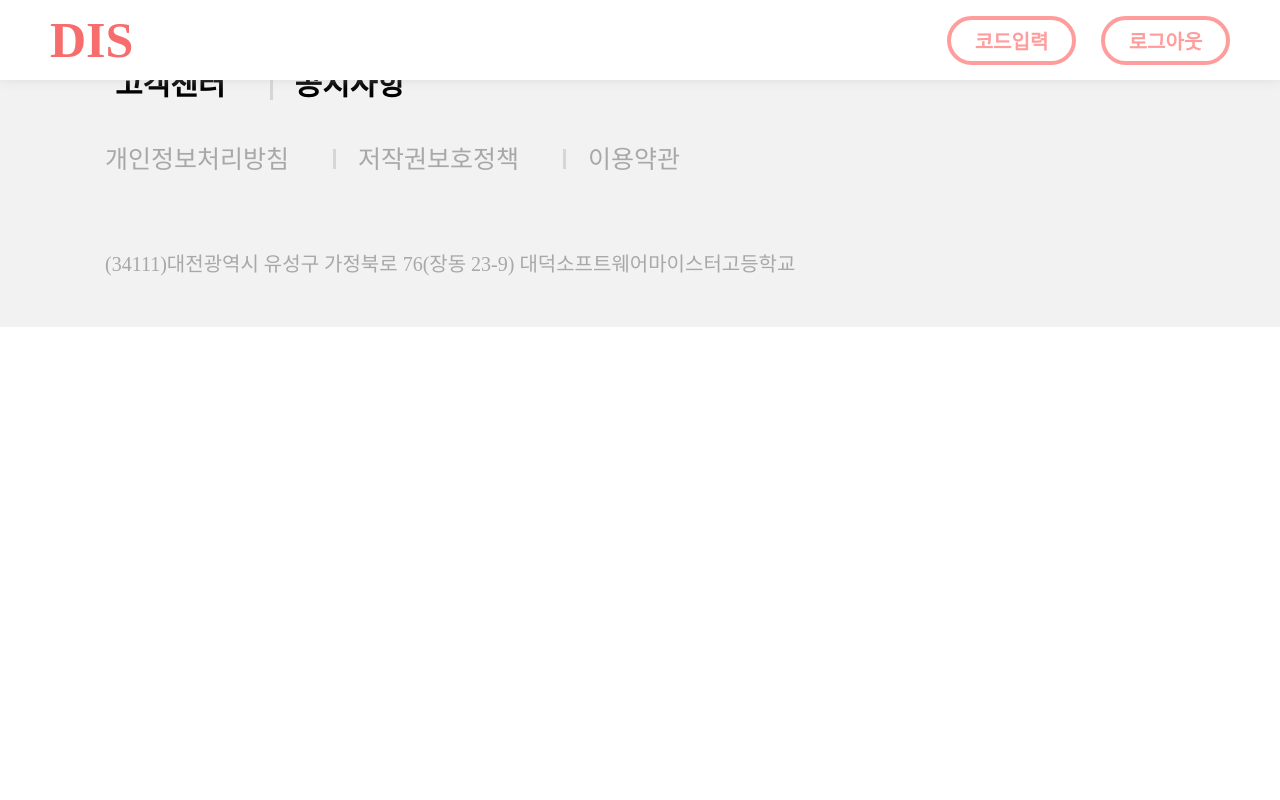
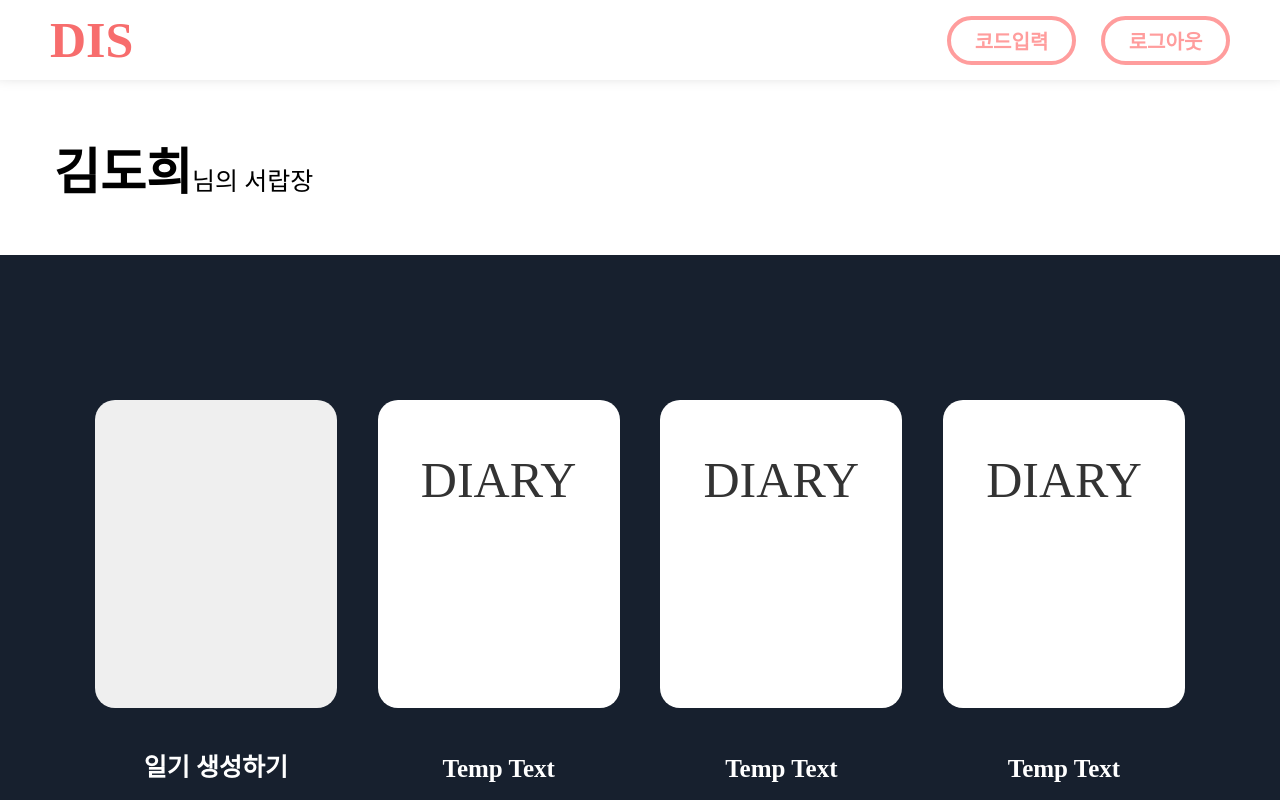
Before and after one commit to DSM-DIS/DIS-Client, a React app: page /main in a window 1280 px wide. Shown: the top 800 px of the page. Built offline with nearby package versions, Linux system fonts and the light colour scheme.

Commit message:
[ADD] <Main.js> 다이어리 UI 구현

```diff
--- a/src/Components/Main/Main.js
+++ b/src/Components/Main/Main.js
@@ -2,10 +2,19 @@ import React from 'react';
 import * as S from './styles';
 import Header from '../Header/Header';
 import Footer from '../Footer/Footer';
+import DirayContainer from './DirayContainer/DirayContainer';
 const Main = () => {
 	return (
 		<S.Container>
 			<Header />
+			<S.MainWrap>
+				<S.MainHeader>
+					<S.MainHeaderText>
+						<S.UserName>{`김도희`}</S.UserName>님의 서랍장
+					</S.MainHeaderText>
+				</S.MainHeader>
+				<DirayContainer />
+			</S.MainWrap>
 			<Footer />
 		</S.Container>
 	);
--- a/src/Components/Main/styles.js
+++ b/src/Components/Main/styles.js
@@ -6,3 +6,34 @@ export const Container = styled.div`
 	height: 100%;
 	flex-direction: column;
 `;
+
+export const MainWrap = styled.div`
+	display: flex;
+	width: 100%;
+	margin: 80px 0 130px 0;
+	flex-direction: column;
+`;
+
+export const MainHeader = styled.div`
+	display: flex;
+	height: 45px;
+	width: calc(100% - 54px);
+	padding: 65px 0 65px 54px;
+	align-items: center;
+	justify-content: flex-start;
+`;
+
+export const MainHeaderText = styled.div`
+	display: flex;
+	color: black;
+	font-size: 25px;
+	align-items: baseline;
+	justify-content: center;
+`;
+
+export const UserName = styled.div`
+	display: flex;
+	color: black;
+	font-size: 50px;
+	font-weight: bold;
+`;
```
